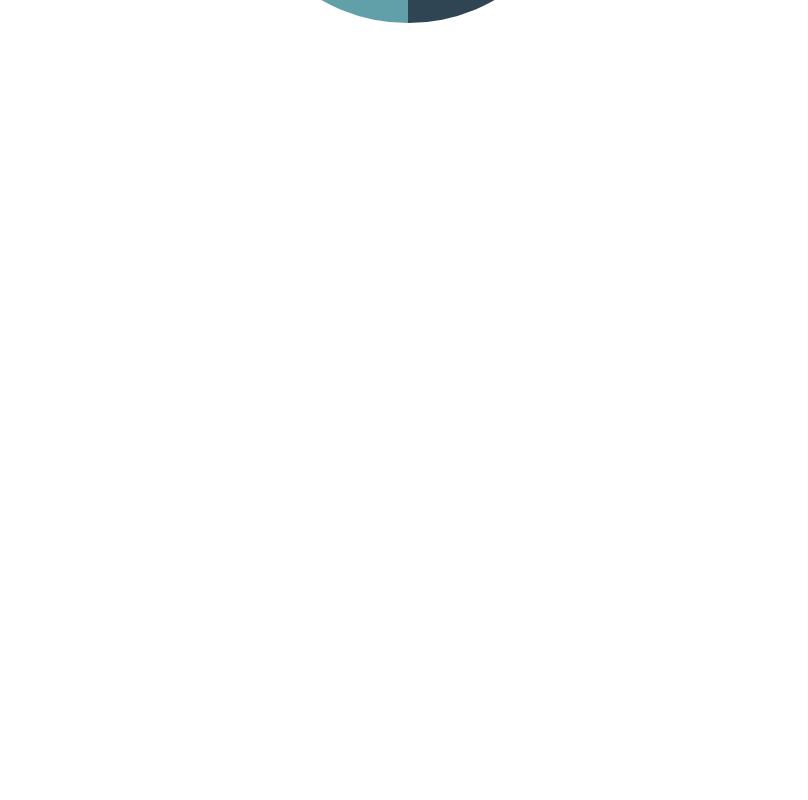
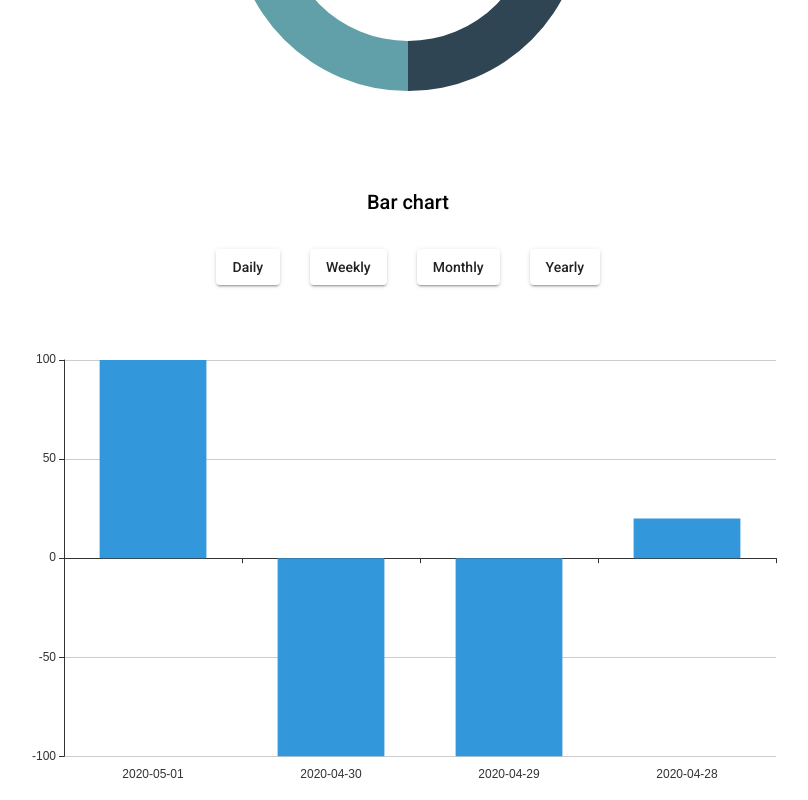
Before and after one commit to Lewan110/BY-utils, an Angular app: page / in a window 1280 px wide. Shown: the part 689-1489 px from the top of the page, without its empty margins (232-1040 px from the left). Before the commit the page ends 800 px from the top, so only its background shows below. Built offline with nearby package versions, Linux system fonts and the light colour scheme.

Commit message:
draft of bar chart

```diff
--- a/src/app/goals-graphs/goals-graphs.component.html
+++ b/src/app/goals-graphs/goals-graphs.component.html
@@ -36,5 +36,24 @@
   <button (click)="click()" color="primary" mat-raised-button type="submit"> Generate graphs</button>
 </div>
 <div class='graphs-list'>
+  <br>
+  <h2>Pie chart</h2>
   <div id="goals-status-chart" style="width: 800px;height:500px;"></div>
+  <br>
+  <h2>Bar chart</h2>
+  <div class="bar-chart-buttons">
+    <button (click)="updateBarChart('daily')" class="bar-chart-button" mat-raised-button type="submit">
+      Daily
+    </button>
+    <button (click)="updateBarChart('weekly')" class="bar-chart-button" mat-raised-button type="submit">
+      Weekly
+    </button>
+    <button (click)="updateBarChart('monthly')" class="bar-chart-button" mat-raised-button type="submit">
+      Monthly
+    </button>
+    <button (click)="updateBarChart('yearly')" class="bar-chart-button" mat-raised-button type="submit">
+      Yearly
+    </button>
+  </div>
+  <div id="goals-bar-chart" style="width: 800px;height:500px;"></div>
 </div>
--- a/src/app/goals-graphs/goals-graphs.component.scss
+++ b/src/app/goals-graphs/goals-graphs.component.scss
@@ -29,6 +29,17 @@ mat-form-field {
   justify-content: center;
 }
 
+.bar-chart-buttons {
+  display: flex;
+  flex-direction: row;
+  justify-content: center;
+}
+
+.bar-chart-button {
+  margin: 15px;;
+}
+
+
 .generate-graph-controls {
   display: flex;
   align-items: center;
@@ -38,6 +49,7 @@ mat-form-field {
 .graphs-list {
   display: flex;
   align-items: center;
+  flex-direction: column;
   justify-content: center;
   margin: 15px;
 }
--- a/src/app/goals-graphs/goals-graphs.component.ts
+++ b/src/app/goals-graphs/goals-graphs.component.ts
@@ -23,20 +23,34 @@ export class TokenMatcher implements ErrorStateMatcher {
   styleUrls: ['./goals-graphs.component.scss']
 })
 export class GoalsGraphsComponent implements OnInit {
+  public static statusToPercentageMapper: Map<GoalStatus, number> = new Map([
+    [GoalStatus.COMPLETED, 100],
+    [GoalStatus.EMERGENCY, 20],
+    [GoalStatus.FAILED, -100],
+    [GoalStatus.INACTIVE, 0],
+    [GoalStatus.SKIPPED, 0],
+    [GoalStatus.EMPTY, 0],
+  ]);
+  goalBarChart;
 
   token;
   selectedGoal;
   goalsStatusChart;
+  goalsValues: GoalDay[] = [];
   goals: Goal[] = [];
   startDate = new FormControl((new Date()));
   endDate = new FormControl((new Date()));
-  goalsValues: GoalDay[] = this.dummyGoalValues();
 
   constructor(private dataService: DataService, private datePipe: DatePipe) {
   }
 
   ngOnInit(): void {
+    this.goalsValues = this.dummyGoalValues();
     this.createGoalsStatusChart();
+    this.createGoalBarChart(
+      this.dummyGoalValues().map(goal => goal.date),
+      this.dummyGoalValues().map(goal => GoalsGraphsComponent.statusToPercentageMapper.get(goal.selection.value))
+    );
   }
 
   click() {
@@ -58,14 +72,15 @@ export class GoalsGraphsComponent implements OnInit {
           );
         });
         this.createGoalsStatusChart();
+        this.createGoalBarChart(
+          this.goalsValues.map(goal => goal.date),
+          this.goalsValues.map(goal => GoalsGraphsComponent.statusToPercentageMapper.get(goal.selection.value))
+        );
       });
-
-
   }
 
   fetchGoals(token) {
     this.token = token;
-
     this.dataService.fetchAllGoals(this.token).subscribe(data => {
       this.goals = [];
       data.forEach(goal =>
@@ -79,6 +94,26 @@ export class GoalsGraphsComponent implements OnInit {
 
   }
 
+  updateBarChart(period: string) {
+    switch (period) {
+      case 'daily': {
+        this.createGoalBarChart(
+          this.goalsValues.map(goal => goal.date),
+          this.goalsValues.map(goal => GoalsGraphsComponent.statusToPercentageMapper.get(goal.selection.value))
+        );
+        break;
+      }
+      case 'weekly': {
+        this.createGoalBarChart(
+          this.goalsValues
+            .filter((goal, i) => i % 7)
+            .map(goal => goal.date),
+          this.goalsValues.map(goal => GoalsGraphsComponent.statusToPercentageMapper.get(goal.selection.value))
+        );
+        break;
+      }
+    }
+  }
 
   private createGoalsStatusChart() {
     this.goalsStatusChart = echarts.init(document.getElementById('goals-status-chart'));
@@ -90,7 +125,7 @@ export class GoalsGraphsComponent implements OnInit {
       legend: {
         orient: 'vertical',
         left: 10,
-        data: EnrichGoalStatus.generateFailureReasonsConstants()
+        data: EnrichGoalStatus.generateStatusValues()
       },
       series: [
         {
@@ -154,4 +189,46 @@ export class GoalsGraphsComponent implements OnInit {
       ),
     ];
   }
+
+  private createGoalBarChart(xValues, yValues) {
+    this.goalBarChart = echarts.init(document.getElementById('goals-bar-chart'));
+
+    const option = {
+      color: ['#3398DB'],
+      tooltip: {
+        trigger: 'axis',
+        axisPointer: {
+          type: 'shadow'
+        }
+      },
+      grid: {
+        left: '3%',
+        right: '4%',
+        bottom: '3%',
+        containLabel: true
+      },
+      xAxis: [
+        {
+          type: 'category',
+          data: xValues,
+        }
+      ],
+      yAxis: [
+        {
+          type: 'value'
+        }
+      ],
+      series: [
+        {
+          name: 'Status',
+          type: 'bar',
+          barWidth: '60%',
+          data: yValues,
+        }
+      ]
+    };
+    this.goalBarChart.setOption(option);
+  }
+
+
 }
--- a/src/app/model/goal-status.ts
+++ b/src/app/model/goal-status.ts
@@ -17,7 +17,7 @@ export enum FailureType {
 
 export class EnrichGoalStatus {
 
-  public static translatedStatusMap: Map<GoalStatus, string> = new Map([
+  public static translatedStatus: Map<GoalStatus, string> = new Map([
     [GoalStatus.COMPLETED, 'WYKONANE'],
     [GoalStatus.EMERGENCY, 'AWARYJNE'],
     [GoalStatus.FAILED, 'PORAŻKA'],
@@ -27,10 +27,10 @@ export class EnrichGoalStatus {
   ]);
   public static translatedFailureType: Map<FailureType, string> = new Map([
     [FailureType.HARD_CIRCUMSTANCES, 'TRUDNE OKOLICZNOŚCI'],
+    [FailureType.UNEXPECTED_EVENT, 'NIESPODZIWANA SYTUACJA'],
     [FailureType.BAD_SITUATION, 'ZŁA SYTUACJA'],
     [FailureType.FORGET, 'ZAPOMNIENIE'],
     [FailureType.CONSCIOUS_FAILURE, 'ZAPLANOWANE'],
-    [FailureType.UNEXPECTED_EVENT, 'NIESPODZIWANA SYTUACJA'],
   ]);
   value: GoalStatus;
   failureReason: FailureType;
@@ -38,22 +38,22 @@ export class EnrichGoalStatus {
 
   constructor(value: GoalStatus, failureType: FailureType) {
     this.value = value;
-    this.translated = EnrichGoalStatus.translatedStatusMap.get(value);
+    this.translated = EnrichGoalStatus.translatedStatus.get(value);
     if (failureType !== undefined) {
       this.failureReason = failureType;
       this.translated = EnrichGoalStatus.generateFailureReason(failureType);
     }
   }
 
-  public static generateFailureReasonsConstants(): string[] {
-    const array = Array.from(Array.from(EnrichGoalStatus.translatedStatusMap.values()));
+  public static generateStatusValues(): string[] {
+    const values = [];
     for (const key of EnrichGoalStatus.translatedFailureType.keys()) {
-      array.push(EnrichGoalStatus.generateFailureReason(key));
+      values.push(EnrichGoalStatus.generateFailureReason(key));
     }
-    return array;
+    return values.concat(Array.from(EnrichGoalStatus.translatedStatus.values()));
   }
 
   private static generateFailureReason(failureType: FailureType): string {
-    return EnrichGoalStatus.translatedStatusMap.get(GoalStatus.FAILED) + ' - ' + EnrichGoalStatus.translatedFailureType.get(failureType);
+    return EnrichGoalStatus.translatedStatus.get(GoalStatus.FAILED) + ' - ' + EnrichGoalStatus.translatedFailureType.get(failureType);
   }
 }
```
